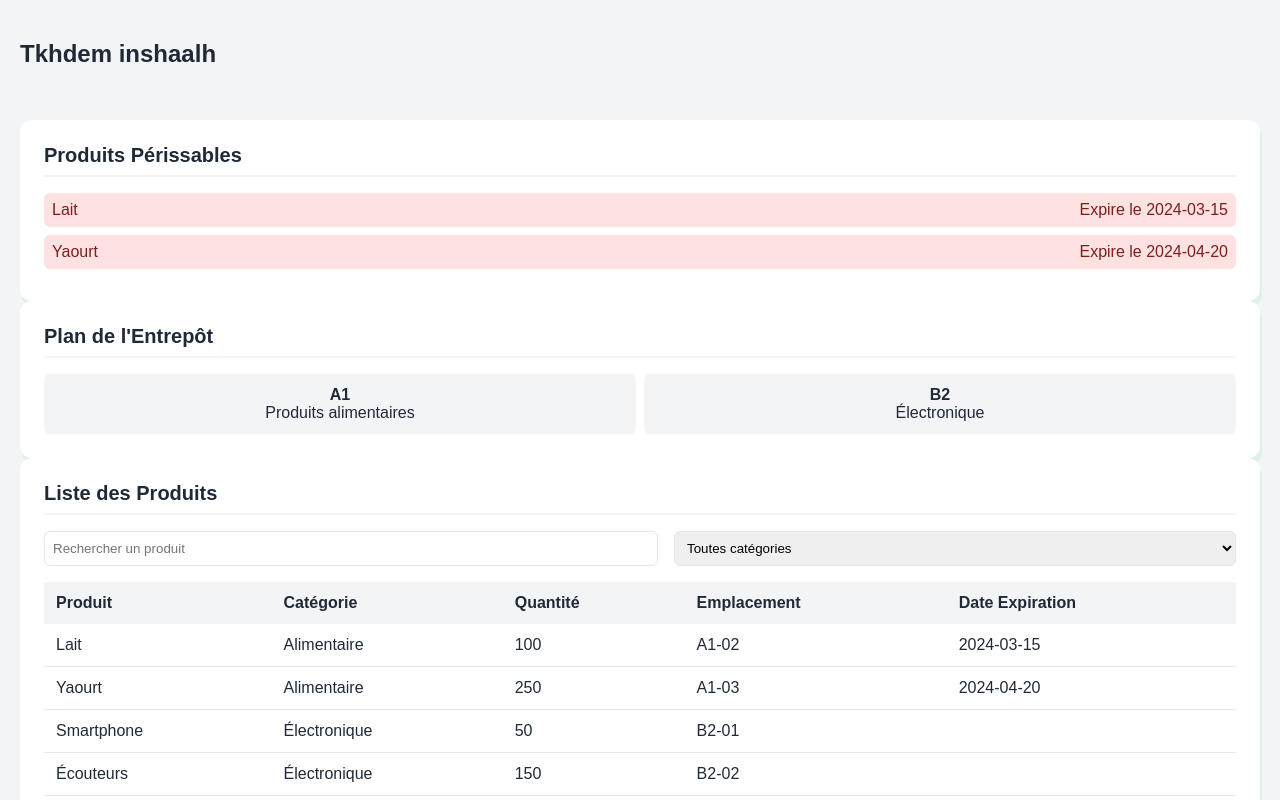
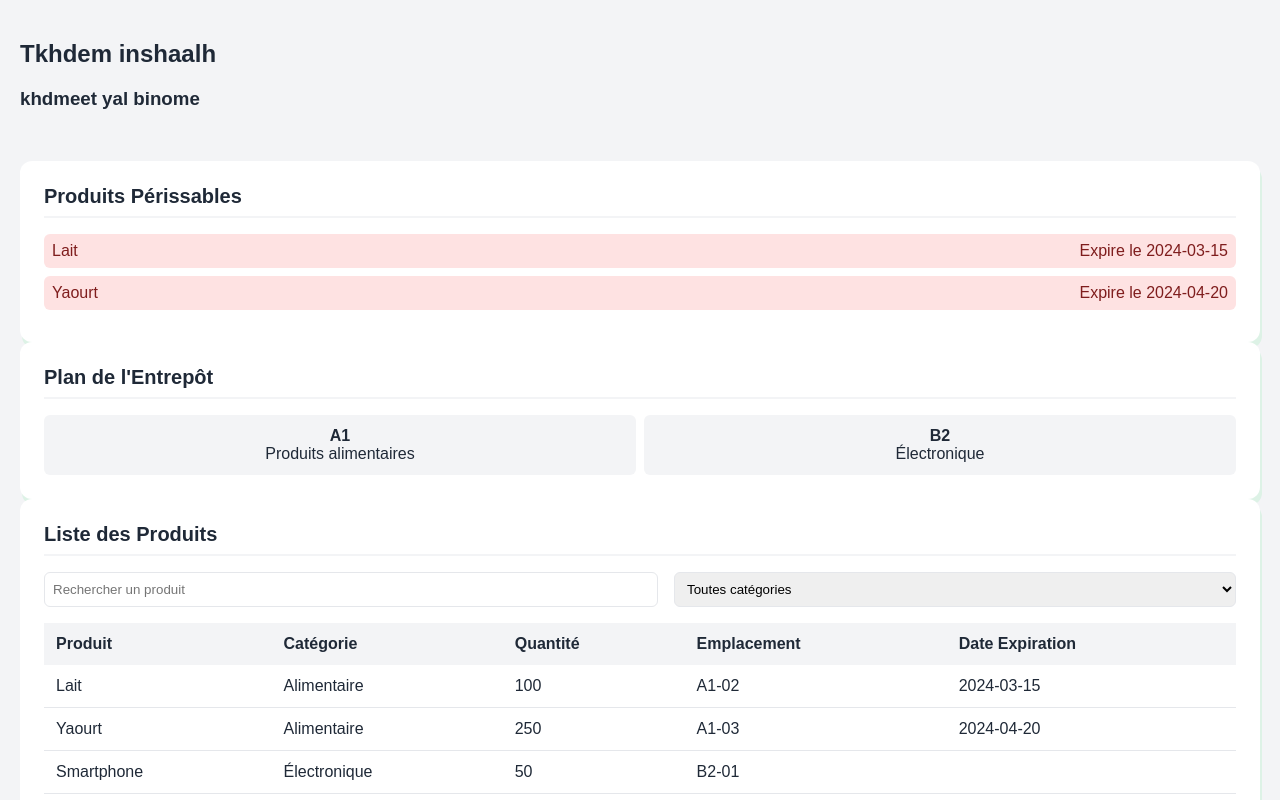
Before and after one commit to MBAREK-Koussay/Stock_Management, a plain HTML site: page index.html in a window 1280 px wide. Shown: the top 800 px of the page. Drawn offline with nearby package versions, Linux system fonts and the light colour scheme.

Commit message:
test h3 wej

```diff
--- a/index.html
+++ b/index.html
@@ -35,6 +35,7 @@
 </head>
 <body>
     <h2>Tkhdem inshaalh</h2>
+    <h3>khdmeet yal binome </h3>
 
     <div id="app">
         <stock-tracker></stock-tracker>
```
